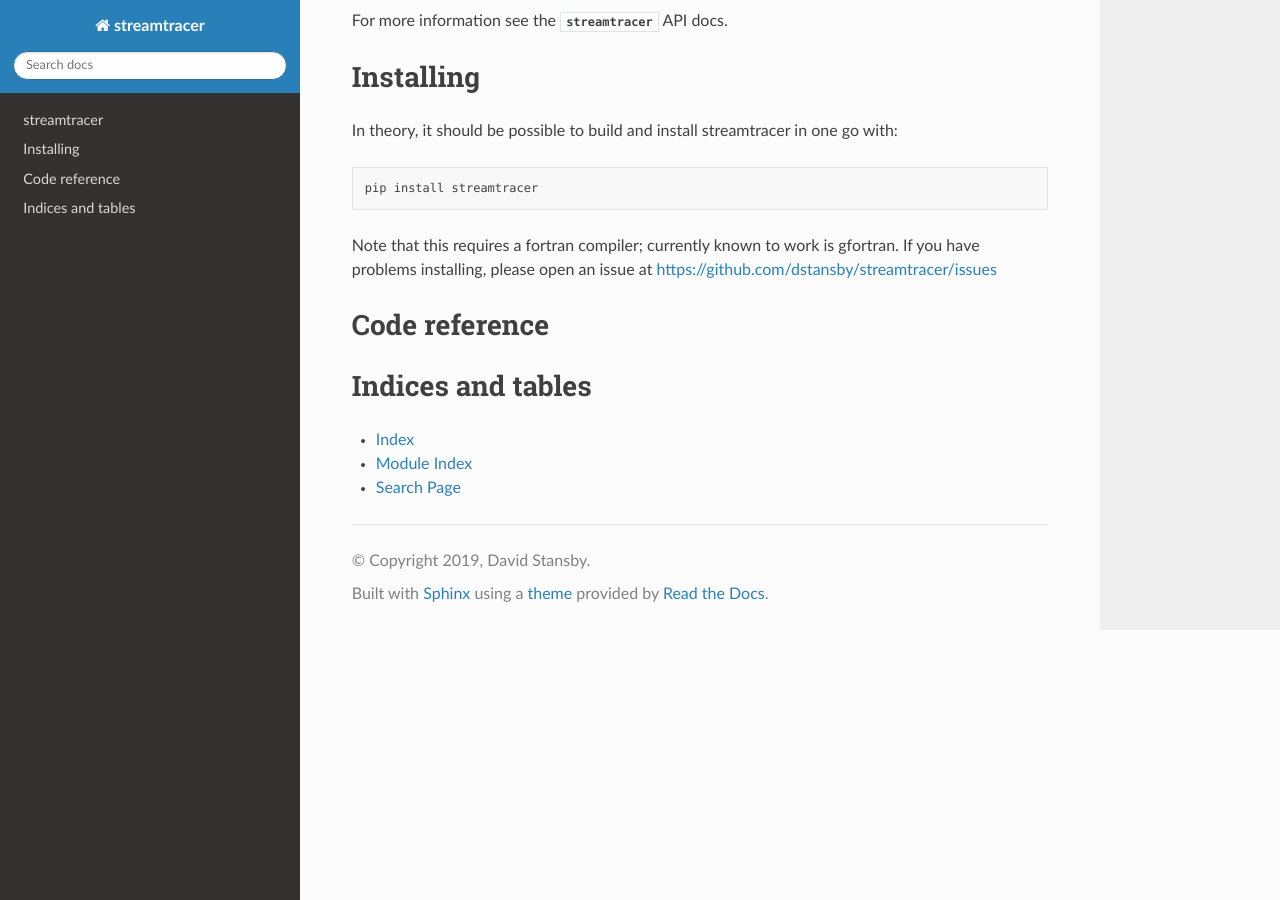
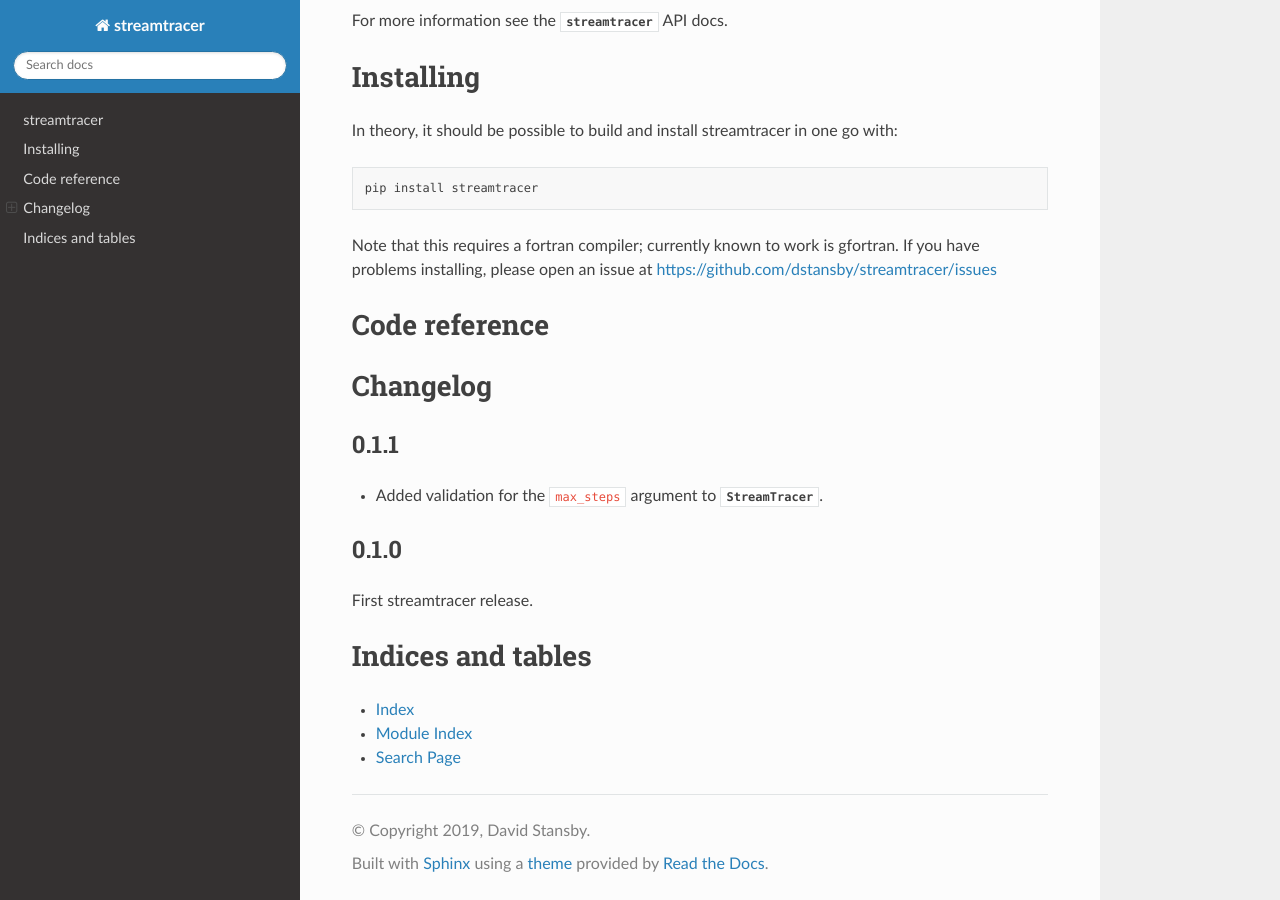
Before and after one commit to sunpy/streamtracer, a Sphinx documentation site: the page built from doc/index.rst, in a window 1280 px wide and 900 px high, scrolled down 653 px. Built offline with Sphinx 7.4.7 and the Read the Docs theme 2.0.0, drawn with Linux system fonts in a browser that asks for light colours; pages that are not in the unit, such as notebooks, are missing from menus.

Commit message:
Add changelog

```diff
--- a/doc/index.rst
+++ b/doc/index.rst
@@ -44,6 +44,18 @@
 
    streamtracer
 
+Changelog
+=========
+
+0.1.1
+-----
+- Added validation for the ``max_steps`` argument to
+  :class:`~streamtracer.StreamTracer`.
+
+0.1.0
+-----
+First streamtracer release.
+
 
 Indices and tables
 ==================
```
